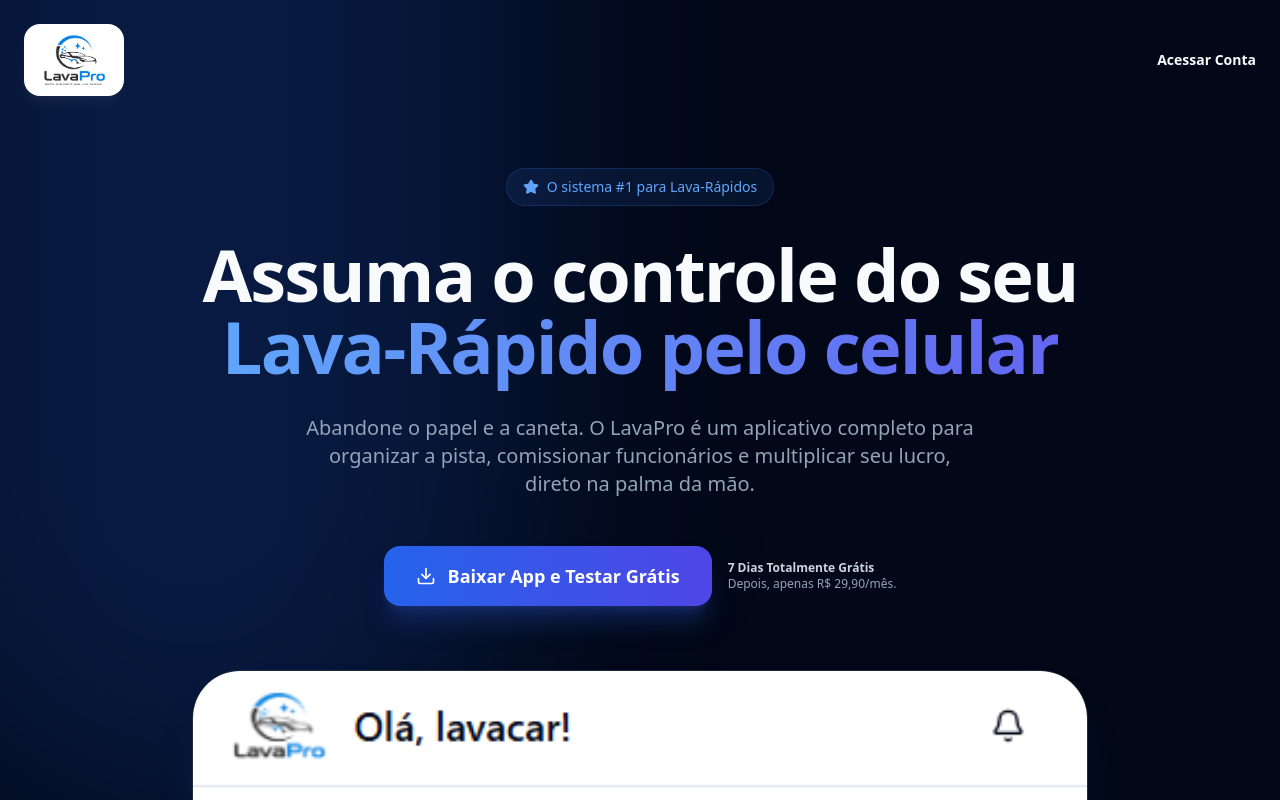
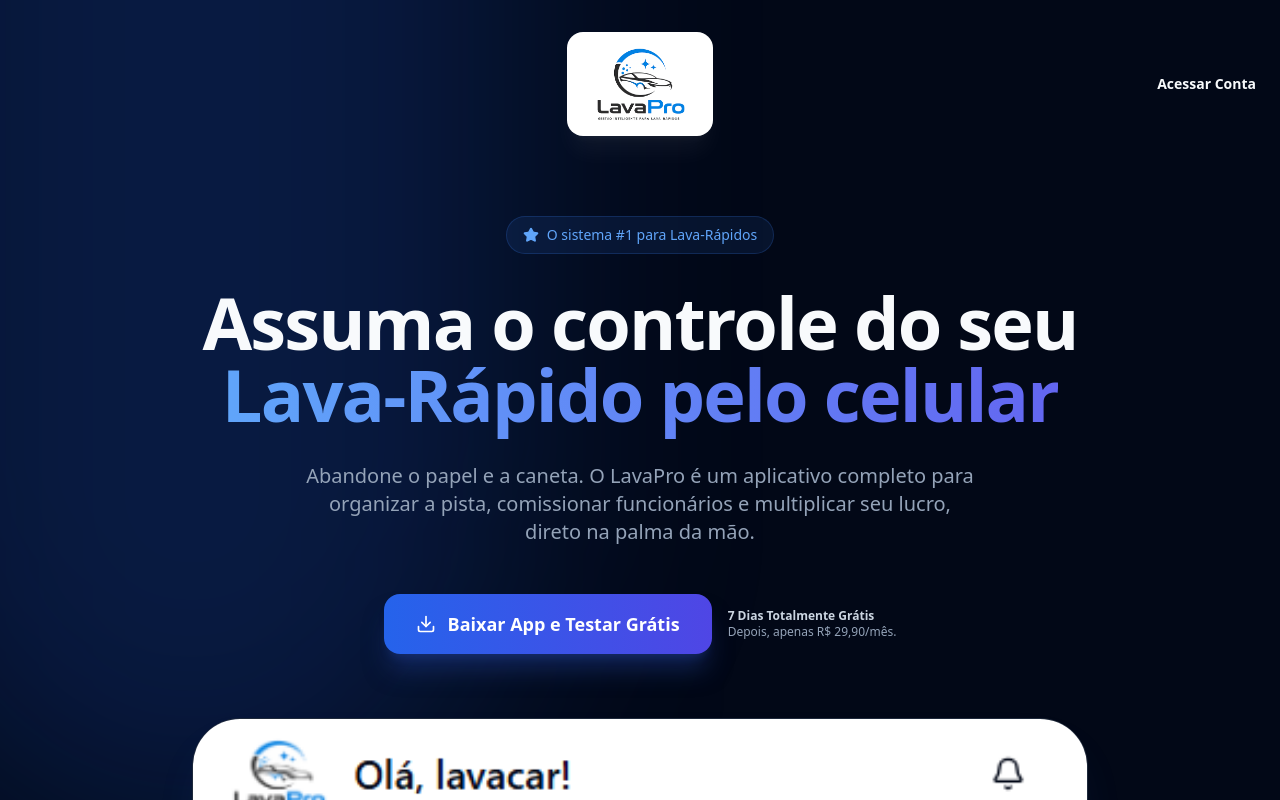
Before and after one commit to mcas89/lavapro, a React (Vite) app: page / in a window 1280 px wide. Shown: the top 800 px of the page. Built offline with nearby package versions, Linux system fonts and the light colour scheme.

Commit message:
Center and enlarge logo on landing page

```diff
--- a/src/modules/public/pages/landing.tsx
+++ b/src/modules/public/pages/landing.tsx
@@ -47,13 +47,13 @@
       <div className="absolute bottom-[-10%] right-[-10%] w-[40%] h-[50%] bg-indigo-600/20 blur-[120px] rounded-full pointer-events-none" />
 
       {/* HEADER */}
-      <header className="container mx-auto px-6 py-6 flex items-center justify-between relative z-10">
-        <div className="bg-white px-4 py-2 rounded-2xl flex items-center justify-center shadow-lg shadow-white/5">
-          <img src="/lavapro.png" alt="LavaPro Logo" className="h-10 md:h-14 w-auto object-contain" />
+      <header className="container mx-auto px-6 py-8 flex items-center justify-center relative z-10">
+        <div className="bg-white px-6 py-3 rounded-2xl flex items-center justify-center shadow-xl shadow-white/5">
+          <img src="/lavapro.png" alt="LavaPro Logo" className="h-14 md:h-20 w-auto object-contain" />
         </div>
         <button
           onClick={handleDownload}
-          className="hidden md:flex items-center gap-2 text-sm font-semibold hover:text-blue-400 transition-colors"
+          className="absolute right-6 hidden md:flex items-center gap-2 text-sm font-semibold hover:text-blue-400 transition-colors"
         >
           Acessar Conta
         </button>
```
